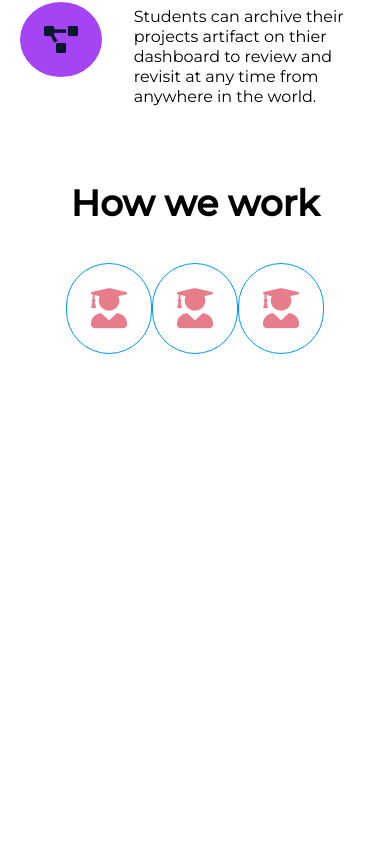
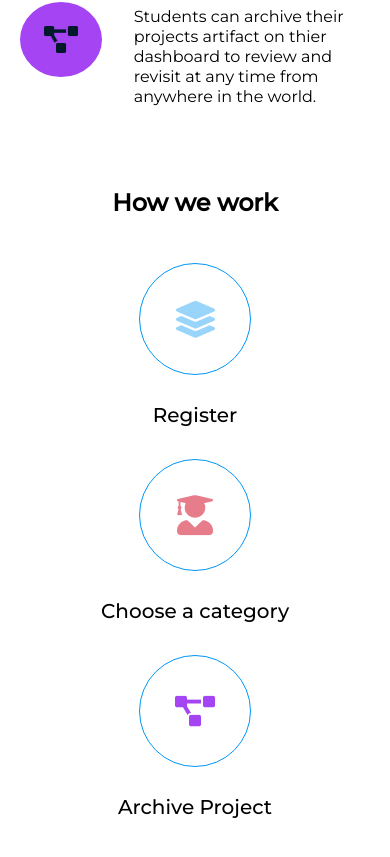
Before and after one commit to Dreezy305/scholarton-front-end, a React (Vite) app: page / in a window 390 px wide. Shown: the part 3546-4403 px from the top of the page. Before the commit the page ends 3900 px from the top, so only its background shows below. Built offline with nearby package versions, Linux system fonts and the light colour scheme.

Commit message:
mobile responsiveness

```diff
--- a/src/screens/How-we-work/How.tsx
+++ b/src/screens/How-we-work/How.tsx
@@ -1,25 +1,62 @@
 import React from "react";
 import Graduate2 from "../../assets/images/graduate2.png";
+import Register from "../../assets/images/register.png";
+import Share2 from "../../assets/images/share2.png";
+import Chord1 from "../../assets/images/chord1.png";
+import Chord2 from "../../assets/images/chord2.png";
+
+import "./how.css";
 
 const How = () => {
   return (
-    <section id="how-we-work">
-      <div className="flex flex-col items-center">
-        <h3 className="font-MontserratMedium font-semibold text-4xl leading-10 mb-10">
+    <section id="how-we-work" className="overflow-hidden">
+      <div className="flex flex-col container mx-auto overflow-hidden mb-7 pb-7">
+        <h3 className="font-MontserratMedium font-semibold lg:text-4xl md:text-3xl text-2xl leading-10 mb-10 text-center">
           How we work
         </h3>
         {/* STEPS */}
-        <div className="flex flex-row">
-          <div className="border border-skyBlue rounded-full flex items-center text-center px-6 py-6">
-            <img src={Graduate2} alt="grad_2" className="" />
+        <div className="flex flex-col md:flex-row lg:flex-row items-center md:justify-between lg:justify-between pb-5 mb-5 bg-Img space-y-8 md:items-center md:px-10">
+          <div className="flex flex-col text-center items-center  space-y-7 h-full">
+            <div
+              className="border border-skyBlue rounded-full flex items-center text-center justify-center px-6 py-6 h-28 w-28"
+              style={{ borderRadius: "100%" }}
+            >
+              <img src={Register} alt="grad_2" className="" />
+            </div>
+
+            <span className="font-MontserratMedium font-medium text-xl leading-6 text-center">
+              Register
+            </span>
           </div>
 
-          <div className="border border-skyBlue rounded-full flex items-center text-center px-6 py-6">
-            <img src={Graduate2} alt="grad_2" className="" />
+          {/* <img src={Chord1} alt="grad_2" className="" /> */}
+
+          <div className="flex flex-col text-center items-center space-y-7 h-full">
+            <div
+              className="border border-skyBlue rounded-full flex items-center text-center  justify-center px-6 py-6 h-28 w-28"
+              style={{ borderRadius: "100%" }}
+            >
+              <img src={Graduate2} alt="grad_2" className="" />
+            </div>
+
+            <span className="font-MontserratMedium font-medium text-xl leading-6 text-center">
+              Choose a category
+            </span>
           </div>
 
-          <div className="border border-skyBlue rounded-full flex items-center text-center px-6 py-6">
-            <img src={Graduate2} alt="grad_2" className="" />
+          {/* <img src={Chord2} alt="grad_2" className="" /> */}
+
+          <div className="flex flex-col text-center items-center space-y-7 h-full">
+            <div
+              className="border border-skyBlue rounded-full flex items-center justify-center text-center px-6 py-6 h-28 w-28"
+              style={{ borderRadius: "100%" }}
+            >
+              <img src={Share2} alt="grad_2" className="" />
+            </div>
+
+            <span className="font-MontserratMedium font-medium text-xl leading-6 text-center">
+              Archive Project
+            </span>
           </div>
         </div>
       </div>
```
